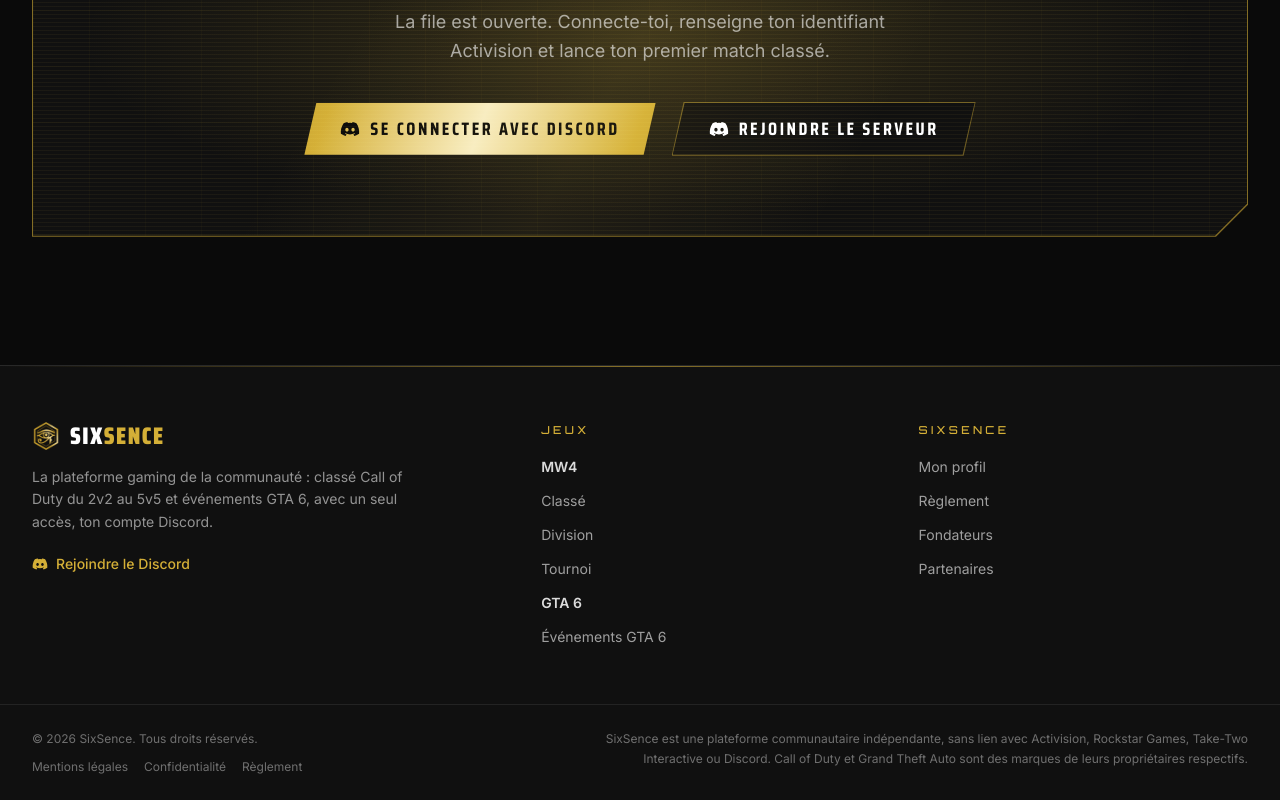
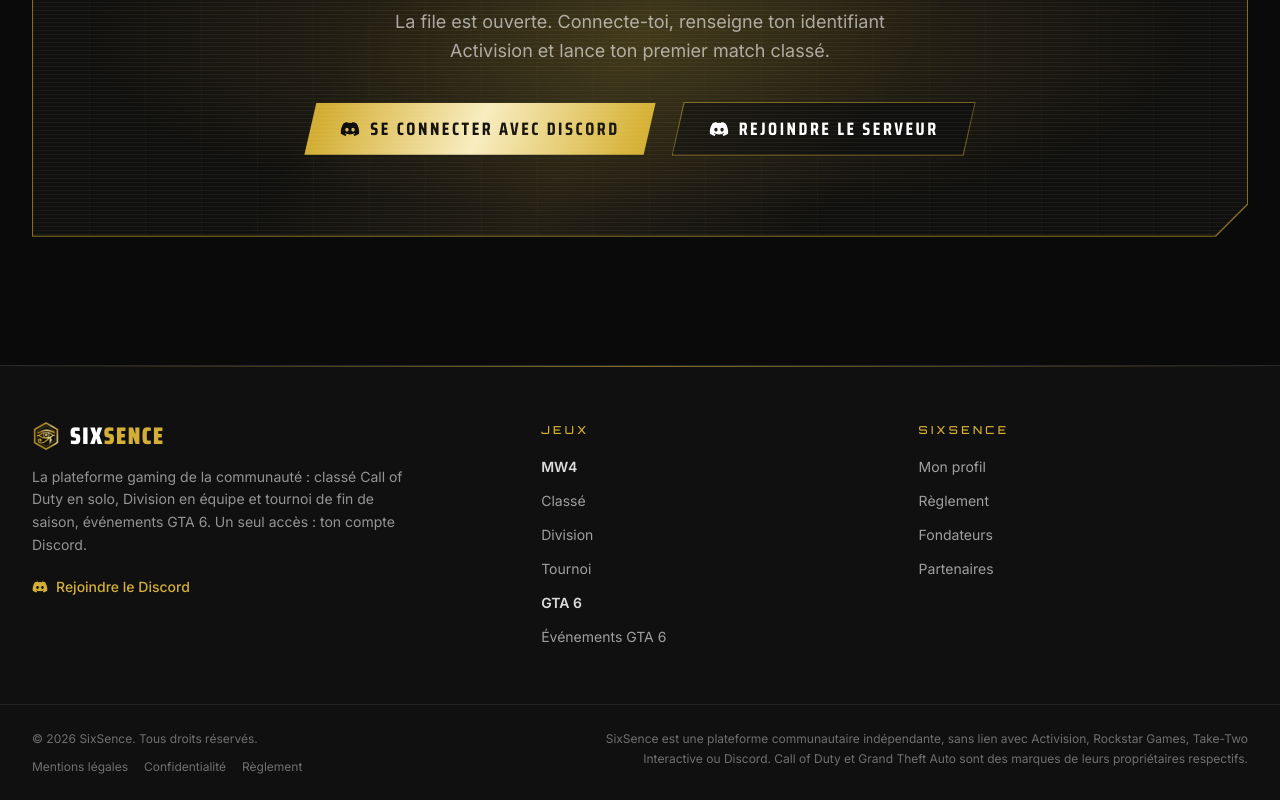
Before and after one commit to Nasa780/sixsence-frontend, a Next.js app: page / in a window 1280 px wide. Shown: the part 4040-4840 px from the top of the page. Built offline with nearby package versions, Linux system fonts and the light colour scheme; no server answers; the database is empty.

Commit message:
Pied de page : présentation à jour (classé solo, Division, tournoi, GTA 6)
Co-Authored-By: Claude Opus 5.5 <noreply@anthropic.com>

```diff
--- a/src/components/layout/Footer.jsx
+++ b/src/components/layout/Footer.jsx
@@ -40,8 +40,9 @@ export function Footer() {
         <div>
           <Logo />
           <p className="mt-4 max-w-sm text-sm leading-relaxed text-white/55">
-            La plateforme gaming de la communauté : classé Call of Duty du 2v2 au 5v5 et événements GTA 6, avec un seul accès,
-            ton compte Discord.
+            {MATCH_TEAM_ENABLED
+              ? "La plateforme gaming de la communauté : classé Call of Duty en solo, Division en équipe et tournoi de fin de saison, événements GTA 6. Un seul accès : ton compte Discord."
+              : "La plateforme gaming de la communauté : classé Call of Duty en solo et événements GTA 6. Un seul accès : ton compte Discord."}
           </p>
           {DISCORD_INVITE_URL ? (
             <a
```
